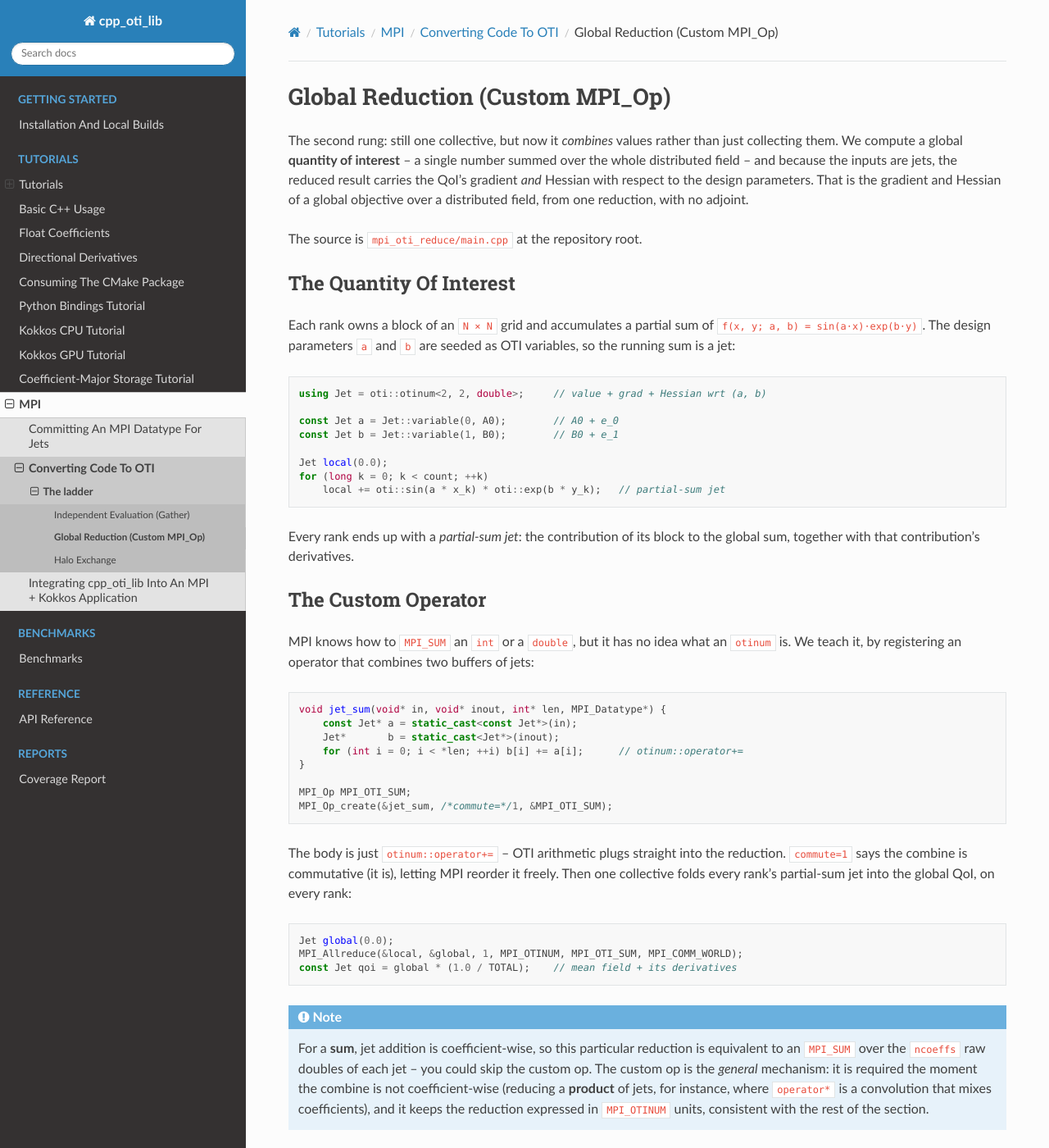
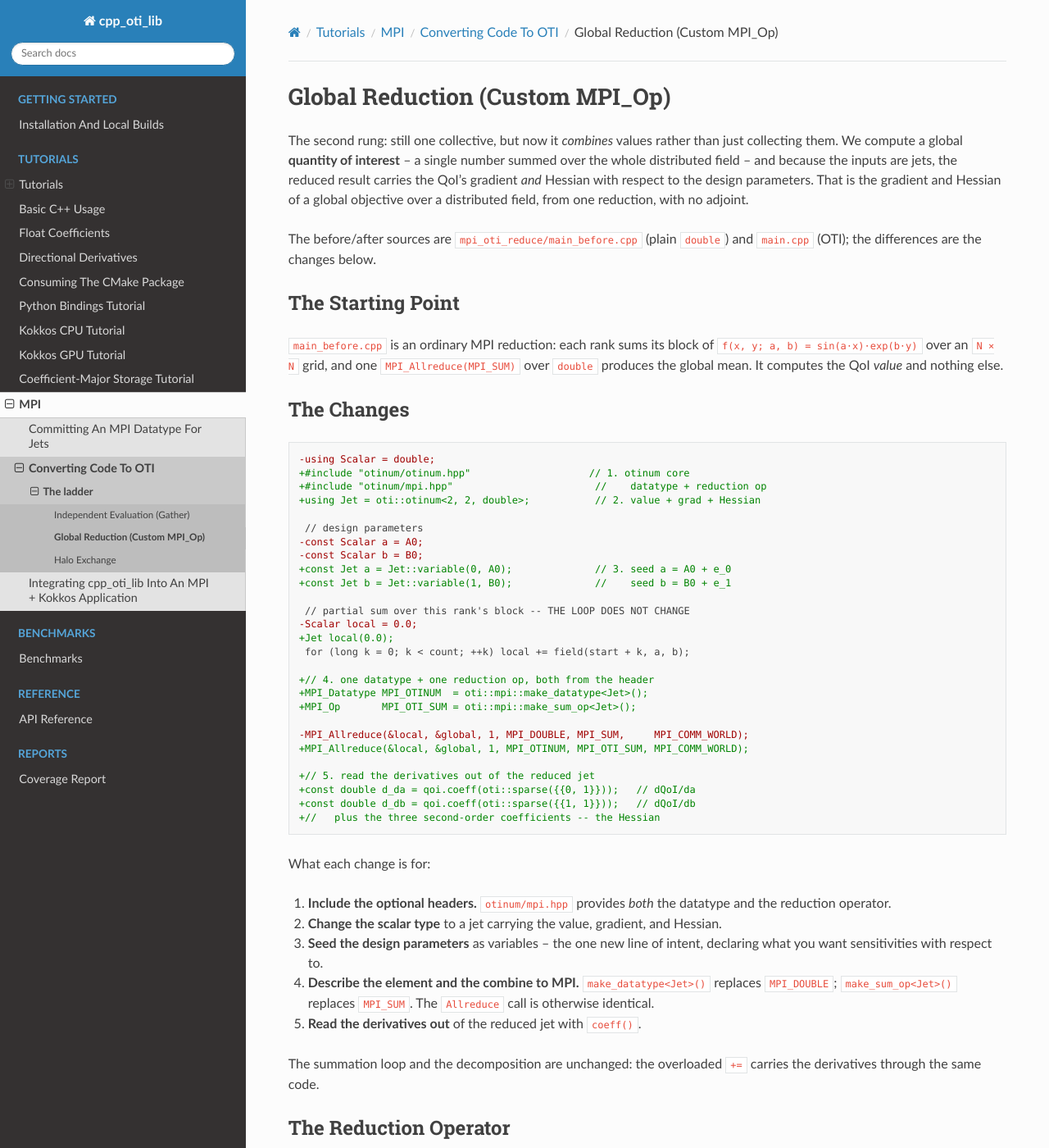
Before and after one commit to Samm-Py/cpp_oti_lib, a Sphinx documentation site: the page built from docs/tutorials/mpi/converting/reduce.rst, in a window 1280 px wide and 1400 px high. Shown: the whole window at 82% size. Built offline with Sphinx 7.4.7 and the Read the Docs theme 3.1.0, drawn with Linux system fonts in a browser that asks for light colours; some of the changed text lies outside the part shown.

Commit message:
MPI: provide make_sum_op in the header + add reduce before/after
Two changes prompted by review of the reduction rung:

1. Move the custom reduction operator into otinum/mpi.hpp. New
   oti::mpi::make_sum_op<T>() builds and commits an MPI_Op that sums
   jets (sum_fn = otinum::operator+= across MPI's element buffer), plus
   free_op(). Callers no longer hand-roll an MPI_User_function:
       MPI_Op op = oti::mpi::make_sum_op<Jet>();
   mpi_oti_reduce/main.cpp now uses it. (The explicit per-element loop in
   sum_fn is not re-defining addition -- it is MPI's type-erased,
   buffer-oriented callback ABI applying the existing operator+= across a
   batch; documented as such.)

2. Give the reduction rung a real before/after, like gather. Add
   mpi_oti_reduce/main_before.cpp -- the plain-double MPI_SUM starting
   point (value only) -- and an annotated conversion diff in reduce.rst
   (Starting Point / The Changes), so the "Converting Code to OTI"
   framing holds for this rung. CMakeLists builds both targets.

Docs build clean under sphinx -W; both targets build; np=4 PASS.

Co-Authored-By: Claude Opus 4.8 <noreply@anthropic.com>

```diff
--- a/docs/tutorials/mpi/converting/reduce.rst
+++ b/docs/tutorials/mpi/converting/reduce.rst
@@ -8,67 +8,106 @@ jets, the reduced result carries the QoI's gradient *and* Hessian with respect t
 the design parameters. That is the gradient and Hessian of a global objective
 over a distributed field, from one reduction, with no adjoint.
 
-The source is ``mpi_oti_reduce/main.cpp`` at the repository root.
+The before/after sources are ``mpi_oti_reduce/main_before.cpp`` (plain ``double``)
+and ``main.cpp`` (OTI); the differences are the changes below.
 
-The Quantity Of Interest
-------------------------
+The Starting Point
+------------------
 
-Each rank owns a block of an ``N × N`` grid and accumulates a partial sum of
-``f(x, y; a, b) = sin(a·x)·exp(b·y)``. The design parameters ``a`` and ``b`` are
-seeded as OTI variables, so the running sum is a jet:
+``main_before.cpp`` is an ordinary MPI reduction: each rank sums its block of
+``f(x, y; a, b) = sin(a·x)·exp(b·y)`` over an ``N × N`` grid, and one
+``MPI_Allreduce(MPI_SUM)`` over ``double`` produces the global mean. It computes
+the QoI *value* and nothing else.
+
+The Changes
+-----------
+
+.. code-block:: diff
+
+   -using Scalar = double;
+   +#include "otinum/otinum.hpp"                    // 1. otinum core
+   +#include "otinum/mpi.hpp"                        //    datatype + reduction op
+   +using Jet = oti::otinum<2, 2, double>;           // 2. value + grad + Hessian
+
+    // design parameters
+   -const Scalar a = A0;
+   -const Scalar b = B0;
+   +const Jet a = Jet::variable(0, A0);              // 3. seed a = A0 + e_0
+   +const Jet b = Jet::variable(1, B0);              //    seed b = B0 + e_1
+
+    // partial sum over this rank's block -- THE LOOP DOES NOT CHANGE
+   -Scalar local = 0.0;
+   +Jet local(0.0);
+    for (long k = 0; k < count; ++k) local += field(start + k, a, b);
+
+   +// 4. one datatype + one reduction op, both from the header
+   +MPI_Datatype MPI_OTINUM  = oti::mpi::make_datatype<Jet>();
+   +MPI_Op       MPI_OTI_SUM = oti::mpi::make_sum_op<Jet>();
+
+   -MPI_Allreduce(&local, &global, 1, MPI_DOUBLE, MPI_SUM,     MPI_COMM_WORLD);
+   +MPI_Allreduce(&local, &global, 1, MPI_OTINUM, MPI_OTI_SUM, MPI_COMM_WORLD);
+
+   +// 5. read the derivatives out of the reduced jet
+   +const double d_da = qoi.coeff(oti::sparse({{0, 1}}));   // dQoI/da
+   +const double d_db = qoi.coeff(oti::sparse({{1, 1}}));   // dQoI/db
+   +//   plus the three second-order coefficients -- the Hessian
+
+What each change is for:
+
+#. **Include the optional headers.** ``otinum/mpi.hpp`` provides *both* the
+   datatype and the reduction operator.
+#. **Change the scalar type** to a jet carrying the value, gradient, and Hessian.
+#. **Seed the design parameters** as variables -- the one new line of intent,
+   declaring what you want sensitivities with respect to.
+#. **Describe the element and the combine to MPI.** ``make_datatype<Jet>()``
+   replaces ``MPI_DOUBLE``; ``make_sum_op<Jet>()`` replaces ``MPI_SUM``. The
+   ``Allreduce`` call is otherwise identical.
+#. **Read the derivatives out** of the reduced jet with ``coeff()``.
+
+The summation loop and the decomposition are unchanged: the overloaded ``+=``
+carries the derivatives through the same code.
+
+The Reduction Operator
+----------------------
+
+MPI can ``MPI_SUM`` an ``int`` or a ``double``, but it has no idea how to combine
+an ``otinum``. ``otinum/mpi.hpp`` supplies the operator so you do not hand-roll
+it:
 
 .. code-block:: cpp
 
-   using Jet = oti::otinum<2, 2, double>;     // value + grad + Hessian wrt (a, b)
+   MPI_Op MPI_OTI_SUM = oti::mpi::make_sum_op<Jet>();   // build + commit
+   // ... use in MPI_Reduce / MPI_Allreduce over MPI_OTINUM ...
+   oti::mpi::free_op(MPI_OTI_SUM);                       // release
 
-   const Jet a = Jet::variable(0, A0);        // A0 + e_0
-   const Jet b = Jet::variable(1, B0);        // B0 + e_1
-
-   Jet local(0.0);
-   for (long k = 0; k < count; ++k)
-       local += oti::sin(a * x_k) * oti::exp(b * y_k);   // partial-sum jet
-
-Every rank ends up with a *partial-sum jet*: the contribution of its block to the
-global sum, together with that contribution's derivatives.
-
-The Custom Operator
--------------------
-
-MPI knows how to ``MPI_SUM`` an ``int`` or a ``double``, but it has no idea what
-an ``otinum`` is. We teach it, by registering an operator that combines two
-buffers of jets:
+Under the hood ``make_sum_op`` registers (via ``MPI_Op_create``, commutative) a
+function of the fixed MPI callback shape:
 
 .. code-block:: cpp
 
-   void jet_sum(void* in, void* inout, int* len, MPI_Datatype*) {
-       const Jet* a = static_cast<const Jet*>(in);
-       Jet*       b = static_cast<Jet*>(inout);
+   template <class T>
+   void sum_fn(void* in, void* inout, int* len, MPI_Datatype*) {
+       const T* a = static_cast<const T*>(in);
+       T*       b = static_cast<T*>(inout);
        for (int i = 0; i < *len; ++i) b[i] += a[i];      // otinum::operator+=
    }
 
-   MPI_Op MPI_OTI_SUM;
-   MPI_Op_create(&jet_sum, /*commute=*/1, &MPI_OTI_SUM);
-
-The body is just ``otinum::operator+=`` -- OTI arithmetic plugs straight into the
-reduction. ``commute=1`` says the combine is commutative (it is), letting MPI
-reorder it freely. Then one collective folds every rank's partial-sum jet into
-the global QoI, on every rank:
-
-.. code-block:: cpp
-
-   Jet global(0.0);
-   MPI_Allreduce(&local, &global, 1, MPI_OTINUM, MPI_OTI_SUM, MPI_COMM_WORLD);
-   const Jet qoi = global * (1.0 / TOTAL);    // mean field + its derivatives
+That loop is **not** re-defining jet addition: ``b[i] += a[i]`` *is*
+``otinum::operator+=``. It is there because MPI's reduction callback is
+type-erased and buffer-oriented -- MPI hands the operator two raw ``void*``
+buffers of ``*len`` elements at once, so the function casts them to ``Jet*`` and
+applies the already-defined ``+=`` across the batch. (``*len`` is 1 for a single
+QoI, but MPI may batch many elements per call, so the loop is required.) That
+glue is exactly what the header writes once, for every jet shape.
 
 .. note::
 
-   For a **sum**, jet addition is coefficient-wise, so this particular reduction
-   is equivalent to an ``MPI_SUM`` over the ``ncoeffs`` raw doubles of each jet --
-   you could skip the custom op. The custom op is the *general* mechanism: it is
-   required the moment the combine is not coefficient-wise (reducing a **product**
-   of jets, for instance, where ``operator*`` is a convolution that mixes
-   coefficients), and it keeps the reduction expressed in ``MPI_OTINUM`` units,
-   consistent with the rest of the section.
+   For a **sum**, jet addition is coefficient-wise, so this reduction is
+   equivalent to an ``MPI_SUM`` over the ``ncoeffs`` raw doubles of each jet -- you
+   could skip the custom op. It is the *general* mechanism: required the moment the
+   combine is not coefficient-wise (reducing a **product** of jets, where
+   ``operator*`` is a convolution that mixes coefficients), and it keeps the
+   reduction expressed in ``MPI_OTINUM`` units.
 
 Verification Is To A Tolerance, Not Bit-Exact
 ---------------------------------------------
```
Also changed, not shown: mpi_oti_reduce/README.md, 4 other files.
